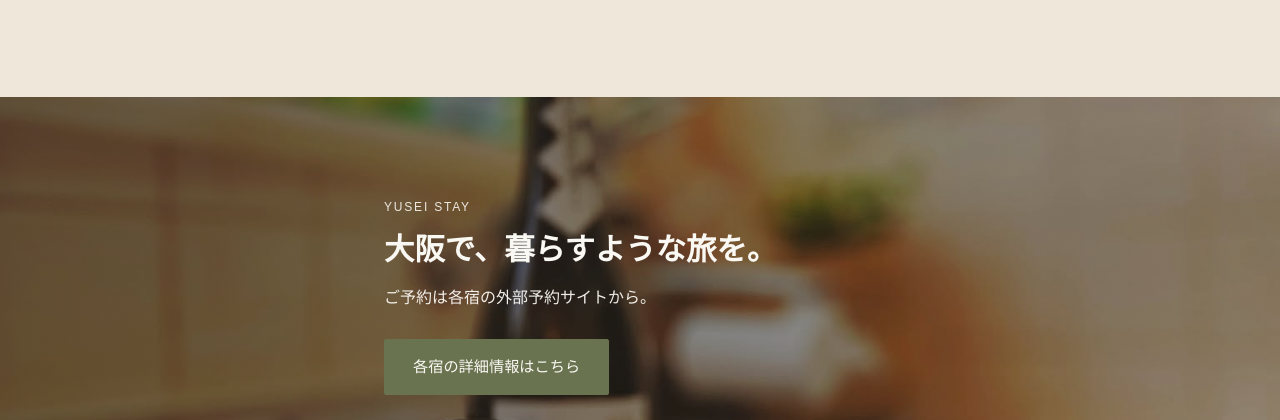
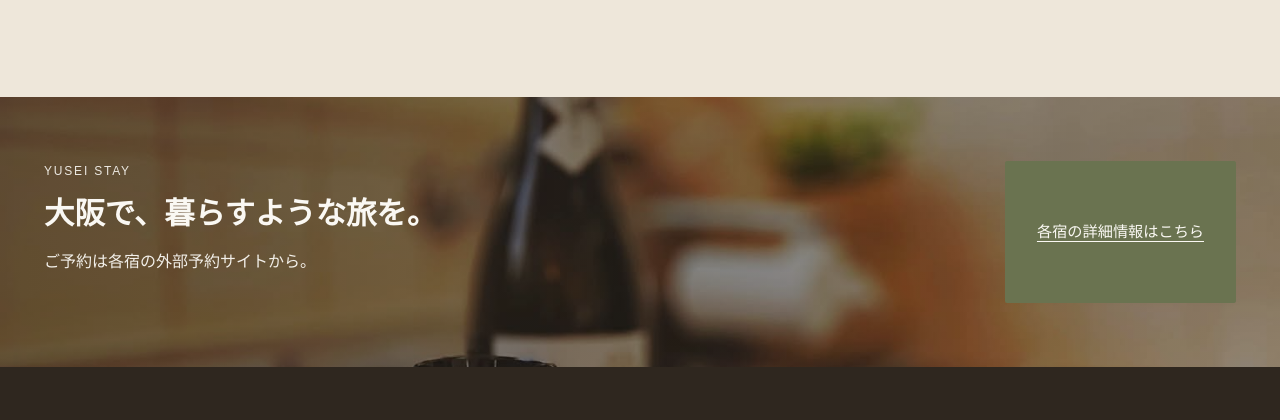
Before and after one commit to Yusei-JP-Dev/Yuisei-Web, a plain HTML site: page index.html in a window 1280 px wide. Shown: the part 3472-3892 px from the top of the page. Drawn offline with Linux system fonts and the light colour scheme.

Commit message:
change button

```diff
--- a/css/home.css
+++ b/css/home.css
@@ -428,7 +428,7 @@
    ============================================================ */
 .booking-cta {
   position: relative;
-  padding-block: 100px;
+  padding-block: 64px; /* shorter/slimmer than a regular content section (100px) — this is a CTA banner, not a content block */
   overflow: hidden;
 }
 
@@ -450,11 +450,20 @@
   background: linear-gradient(to right, rgba(33, 26, 20, 0.6), rgba(33, 26, 20, 0.35));
 }
 
-.booking-cta__content {
+/* booking-cta__inner: text on the left, button on the right, pushed to
+   opposite ends (same space-between pattern as the Access section). */
+.booking-cta__inner {
   position: relative;
   z-index: 2;
+  display: flex;
+  align-items: stretch; /* button stretches to match the text block's height */
+  justify-content: space-between;
+  gap: 40px;
+}
+
+.booking-cta__text {
   color: var(--color-text-inverse);
-  max-width: 560px;
+  max-width: 480px;
 }
 
 .booking-cta__eyebrow {
@@ -473,6 +482,31 @@
 .booking-cta__description {
   margin-bottom: 28px;
   opacity: 0.95;
+}
+
+/* Right-side button: solid green box (same colour as button--primary
+   elsewhere) but with an underlined label, per feedback. Vertically
+   centered so its single line sits mid-height against the multi-line
+   text block on the left (align-items: stretch on .booking-cta__inner
+   is what makes this element's height follow the text block). */
+.booking-cta__button {
+  display: flex;
+  align-items: center;
+  justify-content: center;
+  flex: 0 0 auto;
+  padding-inline: 32px;
+  background-color: var(--color-primary);
+  border-radius: 2px;
+  color: var(--color-text-inverse);
+  font-size: 0.95rem;
+  text-decoration: underline;
+  text-underline-offset: 4px;
+  white-space: nowrap;
+  transition: background-color var(--duration-hover) var(--ease-standard);
+}
+
+.booking-cta__button:hover {
+  background-color: var(--color-primary-hover);
 }
 
 /* ============================================================
--- a/css/responsive.css
+++ b/css/responsive.css
@@ -191,6 +191,17 @@
     border-top: none;
   }
 
+  /* ---- Booking CTA: stack text above the button, left-aligned ---- */
+  .booking-cta__inner {
+    flex-direction: column;
+    align-items: flex-start;
+    gap: 20px;
+  }
+
+  .booking-cta__button {
+    align-items: flex-start; /* height-matching only makes sense side-by-side */
+  }
+
   /* ---- Footer ---- */
   .site-footer__inner {
     grid-template-columns: 1fr;
--- a/index.html
+++ b/index.html
@@ -335,11 +335,13 @@
         <img src="assets/backgrounds/cta-garden.jpg" alt="YUSEI STAYの民宿の実際の写真" class="booking-cta__image">
         <div class="booking-cta__overlay" aria-hidden="true"></div>
       </div>
-      <div class="booking-cta__content container">
-        <p class="booking-cta__eyebrow">YUSEI STAY</p>
-        <h2 class="booking-cta__heading">大阪で、暮らすような旅を。</h2>
-        <p class="booking-cta__description">ご予約は各宿の外部予約サイトから。</p>
-        <a href="/stays.html" class="button button--primary">各宿の詳細情報はこちら</a>
+      <div class="booking-cta__inner container">
+        <div class="booking-cta__text">
+          <p class="booking-cta__eyebrow">YUSEI STAY</p>
+          <h2 class="booking-cta__heading">大阪で、暮らすような旅を。</h2>
+          <p class="booking-cta__description">ご予約は各宿の外部予約サイトから。</p>
+        </div>
+        <a href="/stays.html" class="booking-cta__button">各宿の詳細情報はこちら</a>
       </div>
     </section>
 
```
